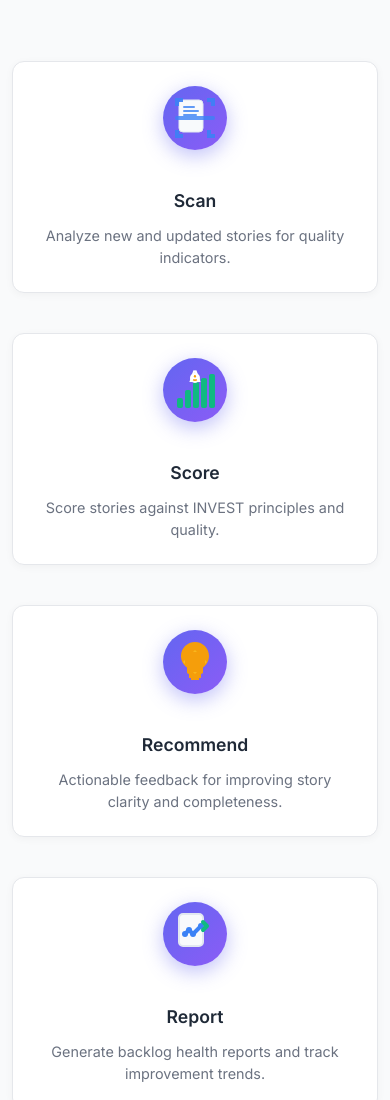
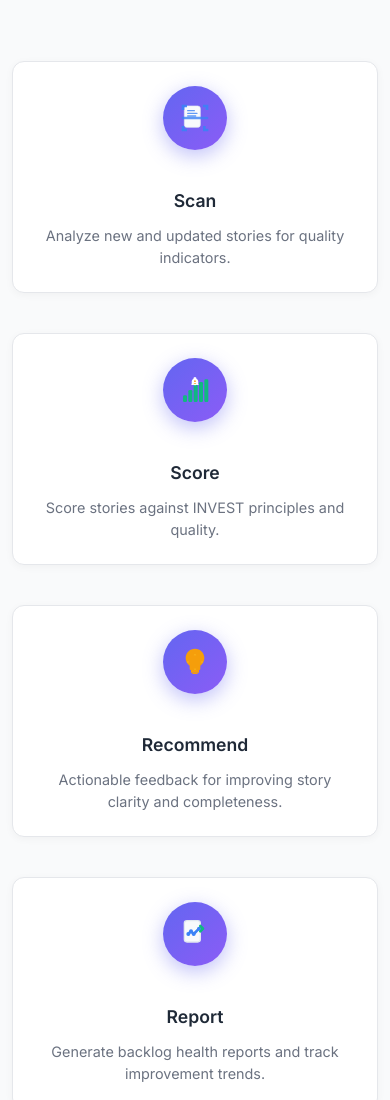
Before and after one commit to hs0490/turing-force-website, a website: page agents/backlog-grooming-agent.html in a window 390 px wide. Shown: the part 3233-4333 px from the top of the page. Drawn offline with Linux system fonts and the light colour scheme.

Commit message:
Align workflow card icon sizes with other cards on the page
ICON SIZE ALIGNMENT:
===================
- Changed workflow card icons from 48px to 32px
- Now consistent with power icons and collaboration card icons
- Maintains visual consistency across all card types

SIZE ANALYSIS:
==============

Previous Workflow Card Icons:
-----------------------------
- Size: 48px (3rem)
- Inconsistent with other card icons
- Larger than power icons and collaboration card icons

Other Card Icons on Page:
-------------------------
- Power icons: 2rem (32px)
- Collaboration card icons: 2rem (32px)
- Agent hero icon: 4rem (64px) desktop, 3rem (48px) mobile

New Workflow Card Icons:
------------------------
- Size: 32px (2rem)
- Consistent with power icons and collaboration card icons
- Proper visual hierarchy maintained

VISUAL CONSISTENCY:
==================
- All card icons now use 2rem (32px) sizing
- Consistent spacing and proportions
- Better visual balance across the page
- Professional, unified appearance

AFFECTED CARDS:
===============
- Scan card: Document scanning icon (32px)
- Score card: Bar chart with grade indicator (32px)
- Recommend card: Lightbulb with light rays (32px)
- Report card: Document with trend chart (32px)

RESULT:
=======
✅ Workflow card icons aligned with other card icons
✅ Consistent 32px sizing across all card types
✅ Improved visual consistency and balance
✅ Professional, unified appearance
✅ Better user experience

All workflow card icons now match the sizing of other cards on the page!

```diff
--- a/agents/backlog-grooming-agent.html
+++ b/agents/backlog-grooming-agent.html
@@ -232,7 +232,7 @@
       <div class="action-workflow" style="display: grid; grid-template-columns: repeat(auto-fit, minmax(250px, 1fr)); gap: 2rem;">
         <div class="workflow-step" style="background: #ffffff; padding: 2rem; border-radius: 12px; box-shadow: 0 2px 8px rgba(0, 0, 0, 0.04); border: 1px solid #e5e7eb; text-align: center; transition: all 0.3s ease; position: relative; overflow: hidden; min-height: 180px; display: flex; flex-direction: column; justify-content: center; align-items: center;">
           <div class="step-logo" style="margin-bottom: 1rem; display: flex; justify-content: center;">
-            <svg width="48" height="48" viewBox="0 0 24 24" fill="none" xmlns="http://www.w3.org/2000/svg">
+            <svg width="32" height="32" viewBox="0 0 24 24" fill="none" xmlns="http://www.w3.org/2000/svg">
               <!-- Document -->
               <rect x="4" y="3" width="12" height="16" rx="2" fill="#f8fafc" stroke="#e2e8f0" stroke-width="0.5"/>
               <!-- Text lines -->
@@ -256,7 +256,7 @@
 
         <div class="workflow-step" style="background: #ffffff; padding: 2rem; border-radius: 12px; box-shadow: 0 2px 8px rgba(0, 0, 0, 0.04); border: 1px solid #e5e7eb; text-align: center; transition: all 0.3s ease; position: relative; overflow: hidden; min-height: 180px; display: flex; flex-direction: column; justify-content: center; align-items: center;">
           <div class="step-logo" style="margin-bottom: 1rem; display: flex; justify-content: center;">
-            <svg width="48" height="48" viewBox="0 0 24 24" fill="none" xmlns="http://www.w3.org/2000/svg">
+            <svg width="32" height="32" viewBox="0 0 24 24" fill="none" xmlns="http://www.w3.org/2000/svg">
               <!-- Chart bars -->
               <rect x="3" y="16" width="3" height="5" rx="1" fill="#10b981"/>
               <rect x="7" y="12" width="3" height="9" rx="1" fill="#10b981"/>
@@ -276,7 +276,7 @@
 
         <div class="workflow-step" style="background: #ffffff; padding: 2rem; border-radius: 12px; box-shadow: 0 2px 8px rgba(0, 0, 0, 0.04); border: 1px solid #e5e7eb; text-align: center; transition: all 0.3s ease; position: relative; overflow: hidden; min-height: 180px; display: flex; flex-direction: column; justify-content: center; align-items: center;">
           <div class="step-logo" style="margin-bottom: 1rem; display: flex; justify-content: center;">
-            <svg width="48" height="48" viewBox="0 0 24 24" fill="none" xmlns="http://www.w3.org/2000/svg">
+            <svg width="32" height="32" viewBox="0 0 24 24" fill="none" xmlns="http://www.w3.org/2000/svg">
               <!-- Lightbulb -->
               <path d="M12 2C8.13 2 5 5.13 5 9c0 2.38 1.19 4.47 3 5.74V17c0 .55.45 1 1 1h6c.55 0 1-.45 1-1v-2.26c1.81-1.27 3-3.36 3-5.74 0-3.87-3.13-7-7-7z" fill="#f59e0b"/>
               <path d="M9 18h6v2H9z" fill="#f59e0b"/>
@@ -296,7 +296,7 @@
 
         <div class="workflow-step" style="background: #ffffff; padding: 2rem; border-radius: 12px; box-shadow: 0 2px 8px rgba(0, 0, 0, 0.04); border: 1px solid #e5e7eb; text-align: center; transition: all 0.3s ease; position: relative; overflow: hidden; min-height: 180px; display: flex; flex-direction: column; justify-content: center; align-items: center;">
           <div class="step-logo" style="margin-bottom: 1rem; display: flex; justify-content: center;">
-            <svg width="48" height="48" viewBox="0 0 24 24" fill="none" xmlns="http://www.w3.org/2000/svg">
+            <svg width="32" height="32" viewBox="0 0 24 24" fill="none" xmlns="http://www.w3.org/2000/svg">
               <!-- Document -->
               <rect x="4" y="2" width="12" height="16" rx="2" fill="#f8fafc" stroke="#e2e8f0" stroke-width="1"/>
               <!-- Chart lines -->
```
